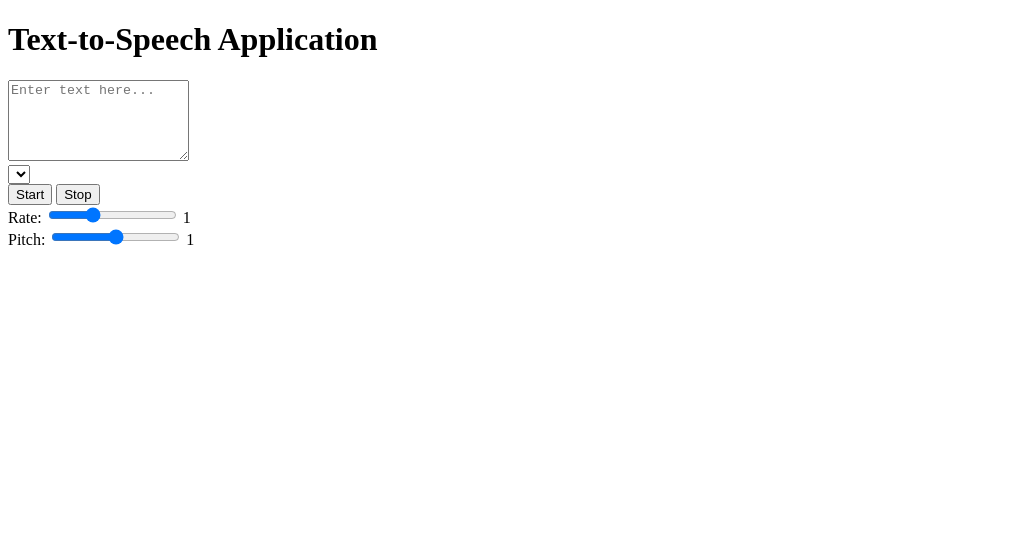
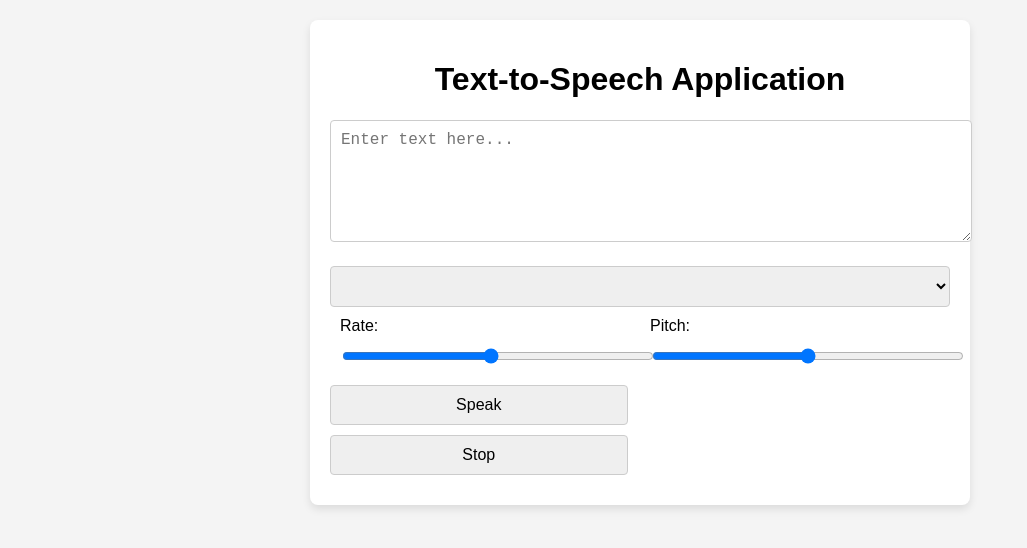
Before and after one commit to acciojob/Speech-Synthesis-jaisaipothula, a website: page main.html in a window 1280 px wide. Shown: the whole page, without its empty margins (0-1027 px from the left). Drawn offline with Linux system fonts and the light colour scheme.

Commit message:
created a submission

```diff
--- a/main.html
+++ b/main.html
@@ -3,78 +3,155 @@
 <head>
   <meta charset="UTF-8">
   <meta name="viewport" content="width=device-width, initial-scale=1.0">
-    <title>Text-to-Speech Application</title>
+  <title>Speech Synthesis Application</title>
+  <style>
+    body {
+      font-family: Arial, sans-serif;
+      margin: 0;
+      padding: 20px;
+      background-color: #f4f4f4;
+    }
+    h1 {
+      text-align: center;
+    }
+    .container {
+      width: 50%;
+      margin: 0 auto;
+      background-color: #fff;
+      padding: 20px;
+      border-radius: 8px;
+      box-shadow: 0 4px 8px rgba(0, 0, 0, 0.1);
+    }
+    textarea {
+      width: 100%;
+      height: 100px;
+      padding: 10px;
+      font-size: 16px;
+      margin-bottom: 20px;
+      border-radius: 4px;
+      border: 1px solid #ccc;
+    }
+    select, button, input[type="range"] {
+      padding: 10px;
+      font-size: 16px;
+      margin-bottom: 10px;
+      border-radius: 4px;
+      border: 1px solid #ccc;
+      width: 100%;
+      display: block;
+    }
+    button {
+      width: 48%;
+      margin-right: 2%;
+      cursor: pointer;
+    }
+    button:last-child {
+      margin-right: 0;
+    }
+    .controls {
+      display: flex;
+      justify-content: space-between;
+    }
+    .controls div {
+      flex: 1;
+      margin: 0 10px;
+    }
+  </style>
 </head>
 <body>
+  <div class="container">
     <h1>Text-to-Speech Application</h1>
-    <textarea id="text-input" rows="5" placeholder="Enter text here..."></textarea>
-    <br>
-    <select id="voice-select"></select>
-    <br>
-    <button id="start-button">Start</button>
-    <button id="stop-button">Stop</button>
-    <br>
-    <label for="rate-input">Rate:</label>
-    <input type="range" id="rate-input" min="0.5" max="2" value="1" step="0.1">
-    <span id="rate-value">1</span>
-    <br>
-    <label for="pitch-input">Pitch:</label>
-    <input type="range" id="pitch-input" min="0" max="2" value="1" step="0.1">
-    <span id="pitch-value">1</span>
+    <textarea id="textInput" placeholder="Enter text here..."></textarea>
+
+    <select id="voiceSelect"></select>
+
+    <div class="controls">
+      <div>
+        <label for="rate">Rate:</label>
+        <input type="range" id="rate" min="0.1" max="2" step="0.1" value="1">
+      </div>
+      <div>
+        <label for="pitch">Pitch:</label>
+        <input type="range" id="pitch" min="0" max="2" step="0.1" value="1">
+      </div>
+    </div>
+
+    <button id="speakButton">Speak</button>
+    <button id="stopButton">Stop</button>
+  </div>
 
   <script>
-  const synth = window.speechSynthesis;
-  let voices = [];
+    // Speech synthesis and voice selection setup
+    const textInput = document.getElementById('textInput');
     const voiceSelect = document.getElementById('voiceSelect');
-  const rateControl = document.getElementById('rateControl');
-  const pitchControl = document.getElementById('pitchControl');
-  const textInput = document.getElementById('textInput');
-  const startButton = document.getElementById('startButton');
+    const rateSlider = document.getElementById('rate');
+    const pitchSlider = document.getElementById('pitch');
+    const speakButton = document.getElementById('speakButton');
     const stopButton = document.getElementById('stopButton');
 
-  // Load available voices
-  const loadVoices = () => {
+    let synth = window.speechSynthesis;
+    let voices = [];
+    let currentSpeech = null;
+
+    // Fetch available voices and populate the voice select dropdown
+    function loadVoices() {
       voices = synth.getVoices();
-    voices.forEach((voice) => {
+      voiceSelect.innerHTML = '';
+      voices.forEach((voice, index) => {
         const option = document.createElement('option');
-      option.value = voice.name;
+        option.value = index;
         option.textContent = voice.name;
         voiceSelect.appendChild(option);
       });
-  };
+    }
 
-  // Handle voice change
-  voiceSelect.addEventListener('change', () => {
-    const selectedVoice = voices.find(voice => voice.name === voiceSelect.value);
-    if (selectedVoice) {
-      speechSynthesis.cancel(); // Stop any ongoing speech
+    // Initial load voices and refresh voices on change
+    if (synth.onvoiceschanged !== undefined) {
+      synth.onvoiceschanged = loadVoices;
+    }
+    loadVoices();
+
+    // Speak the text when the 'Speak' button is clicked
+    speakButton.addEventListener('click', () => {
+      if (textInput.value.trim() === '') {
+        alert('Please enter some text to speak!');
+        return;
+      }
+
       const utterance = new SpeechSynthesisUtterance(textInput.value);
+      const selectedVoice = voices[voiceSelect.value];
       utterance.voice = selectedVoice;
-      utterance.rate = rateControl.value;
-      utterance.pitch = pitchControl.value;
+      utterance.rate = parseFloat(rateSlider.value);
+      utterance.pitch = parseFloat(pitchSlider.value);
+
+      // Stop any previous speech before starting new speech
+      if (currentSpeech) {
+        synth.cancel(); // Stop any ongoing speech
+      }
+
+      currentSpeech = utterance;
       synth.speak(utterance);
+    });
+
+    // Stop the speech when the 'Stop' button is clicked
+    stopButton.addEventListener('click', () => {
+      if (currentSpeech) {
+        synth.cancel(); // Stop ongoing speech
       }
     });
 
-  // Start speaking
-  startButton.addEventListener('click', () => {
-    const utterance = new SpeechSynthesisUtterance(textInput.value);
-    const selectedVoice = voices.find(voice => voice.name === voiceSelect.value);
-    utterance.voice = selectedVoice;
-    utterance.rate = rateControl.value;
-    utterance.pitch = pitchControl.value;
-    synth.speak(utterance);
+    // Dynamic update of speech synthesis settings
+    rateSlider.addEventListener('input', () => {
+      if (currentSpeech) {
+        currentSpeech.rate = parseFloat(rateSlider.value);
+      }
     });
 
-  // Stop speaking
-  stopButton.addEventListener('click', () => {
-    synth.cancel();
+    pitchSlider.addEventListener('input', () => {
+      if (currentSpeech) {
+        currentSpeech.pitch = parseFloat(pitchSlider.value);
+      }
     });
-
-  // Populate voices on load
-  window.addEventListener('load', loadVoices);
-  // Populate voices when voices change (for some browsers)
-  speechSynthesis.onvoiceschanged = loadVoices;
   </script>
 </body>
 </html>
```
Lines whose indentation alone changed are shown as unchanged.
